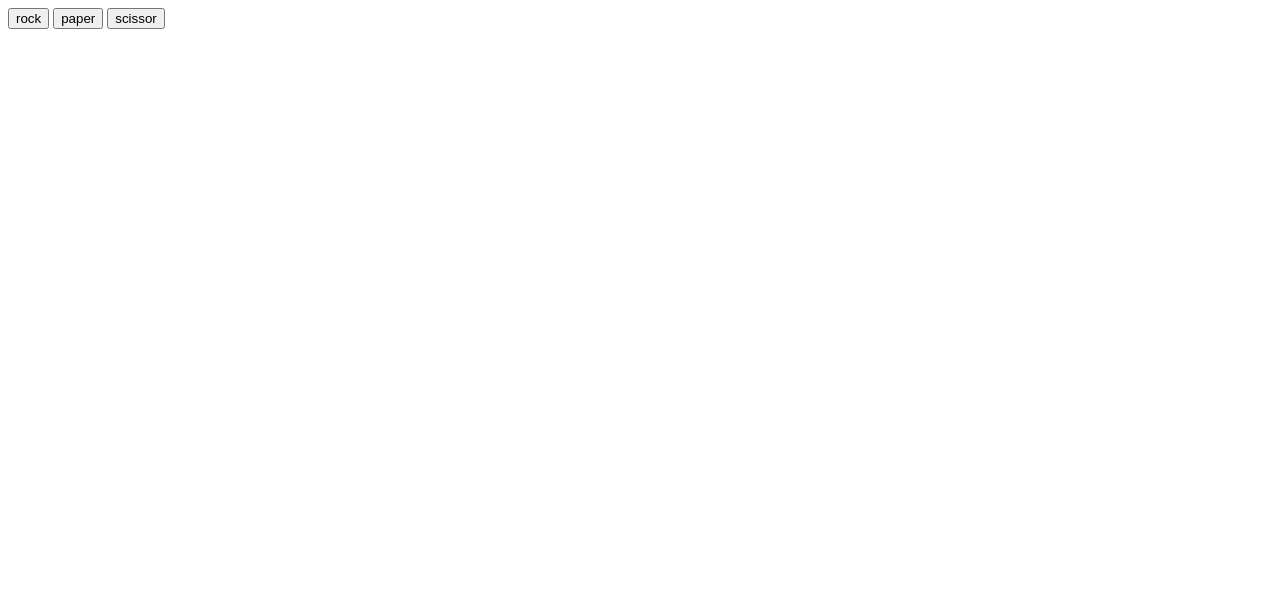
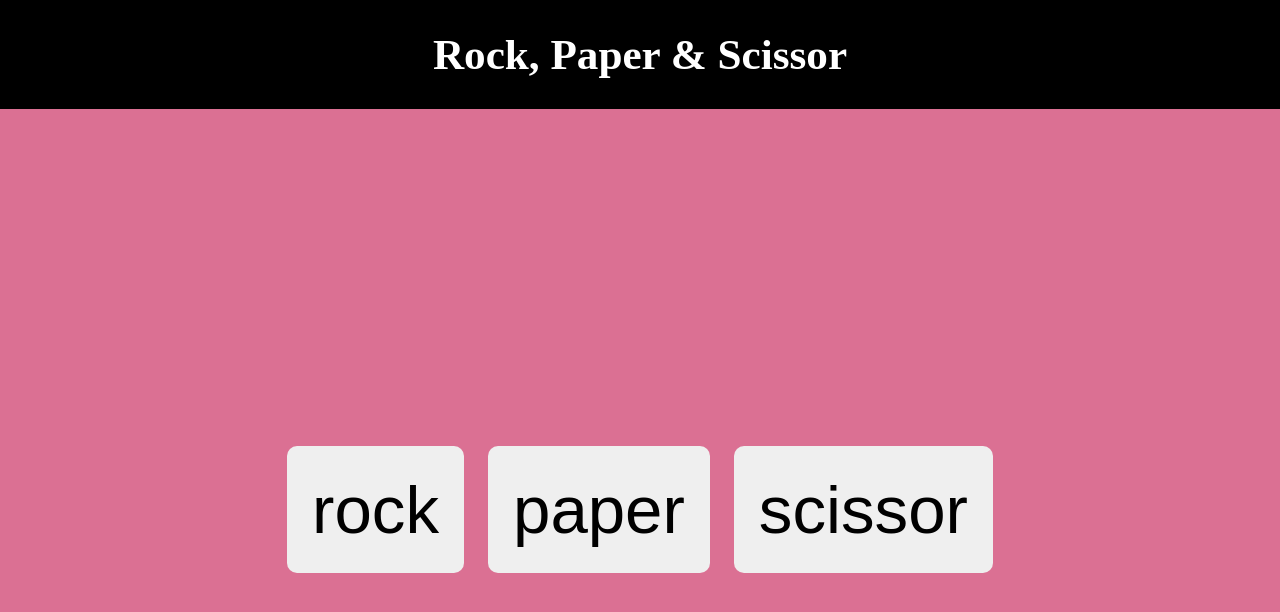
Before and after one commit to Na-mi20/rock-paper-scissor, a plain HTML site: page index.html in a window 1280 px wide. Drawn offline with Linux system fonts and the light colour scheme.

Commit message:
Update index.html

```diff
--- a/index.html
+++ b/index.html
@@ -4,15 +4,18 @@
   <meta charset="UTF-8">
   <meta name="viewport" content="width=device-width, initial-scale=1.0">
   <title>Document</title>
-
-
+  <link rel="stylesheet" href="https://cdnjs.cloudflare.com/ajax/libs/font-awesome/6.6.0/css/all.min.css">
+  <link rel="stylesheet" href="style.css">
 </head>
 <body>
+  <h1 class="heading">Rock, Paper & Scissor</h1>
+ <div class="container">
+ <button id="rock"><a href="#"><i class="fa-solid fa-hand-back-fist"></i></a></button>
 
-  <button id="rock"></button>
-  <button id="paper"></button>
-  <button id="scissor"></button>
-   <div class="contain"></div>
+ <button id="paper"><a href="#"><i class="fa-solid fa-hand"></i></a></button>
+ <button id="scissor"><a href="#"><i class="fa-solid fa-hand-scissors"></i></a></button>
+</div>
+ <div class="content"></div>
 </body>
 <script src="javascript.js"></script>
 </html>
```
